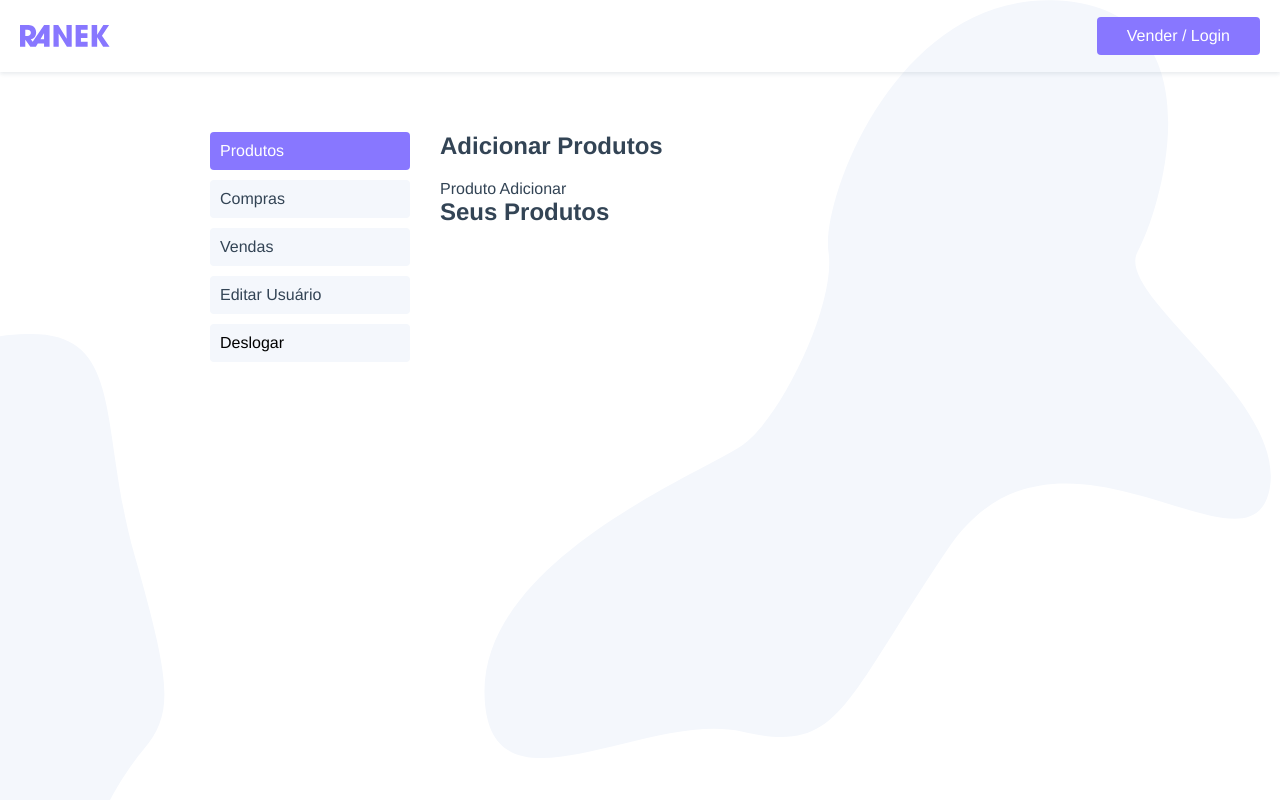
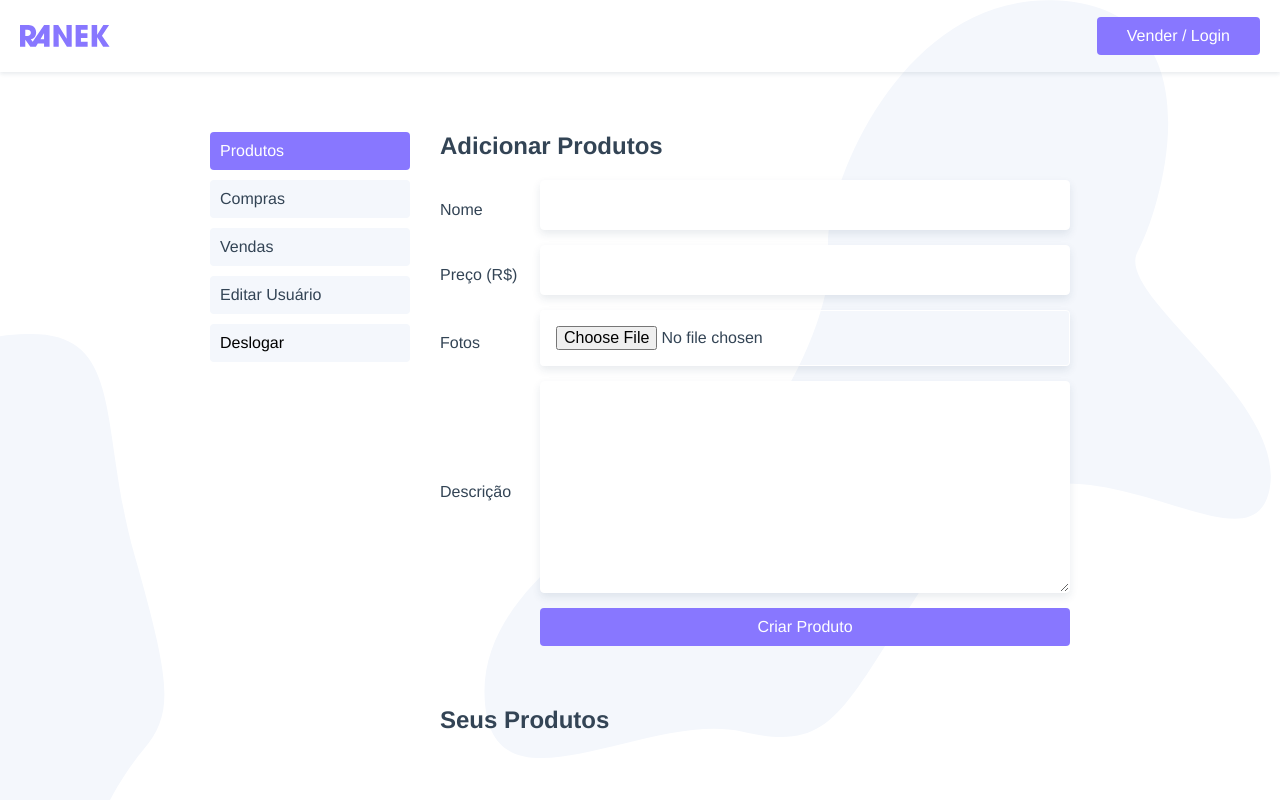
Before and after one commit to Fabricio-Guima/ranek-vue-3, a Vue app: page /users in a window 1280 px wide. Shown: the top 800 px of the page. Built offline with nearby package versions, Linux system fonts and the light colour scheme.

Commit message:
addProduct component

```diff
--- a/src/components/product/AddProduct.vue
+++ b/src/components/product/AddProduct.vue
@@ -1,7 +1,102 @@
 <template>
-  <p>Produto Adicionar</p>
+  <form
+    class="adicionar-produto"
+    ref="createFormProduct"
+    @submit.prevent="createProduct"
+  >
+    <label for="nome">Nome</label>
+    <input type="text" name="nome" id="nome" v-model="produto.nome" />
+
+    <label for="preco">Preço (R$)</label>
+    <input type="text" name="preco" id="preco" v-model="produto.preco" />
+
+    <label for="fotos">Fotos</label>
+    <input
+      type="file"
+      name="fotos"
+      id="fotos"
+      ref="imgInput"
+      accept="image/*"
+      @change="handleUploadPhoto"
+    />
+
+    <label for="descricao">Descrição</label>
+    <textarea
+      name="descricao"
+      id="descricao"
+      cols="30"
+      rows="10"
+      v-model="produto.descricao"
+    ></textarea>
+
+    <label v-if="photoUploadPreview" for="preview"> Prévia </label>
+    <div class="preview-photo" v-if="photoUploadPreview">
+      <img :src="photoUploadPreview" alt="" />
+    </div>
+
+    <button class="btn" type="submit">Criar Produto</button>
+  </form>
 </template>
 
-<script setup></script>
+<script setup>
+import { api } from "@/services/api";
+import { useUserStore } from "@/stores/user";
+import { reactive, ref } from "vue";
 
-<style lang="scss" scoped></style>
+const userStore = useUserStore();
+
+const produto = reactive({});
+const createFormProduct = ref(null);
+
+const photoUploadPreview = ref(null);
+
+const createProduct = () => {
+  formatterProduct();
+  api.post("/produtos", produto).then(() => {
+    userStore.getUserProducts();
+    resetInput();
+  });
+};
+
+const formatterProduct = () => {
+  produto.user_id = userStore.user.id;
+};
+
+const handleUploadPhoto = (e) => {
+  produto.fotos = e.target.files[0];
+
+  const reader = new FileReader();
+  reader.onload = (event) => {
+    photoUploadPreview.value = event.target.result;
+  };
+
+  reader.readAsDataURL(produto.fotos);
+};
+
+const resetInput = () => {
+  produto.nome = "";
+  produto.preco = "";
+  produto.descricao = "";
+  produto.fotos = null;
+  photoUploadPreview.value = false;
+  createFormProduct.value.reset();
+};
+</script>
+
+<style scoped>
+.adicionar-produto {
+  display: grid;
+  grid-template-columns: 100px 1fr;
+  align-items: center;
+  margin-bottom: 60px;
+}
+.btn {
+  grid-column: 2;
+}
+
+.preview-photo {
+  max-width: 200px;
+  height: 200xp;
+  margin-bottom: 40px;
+}
+</style>
```
